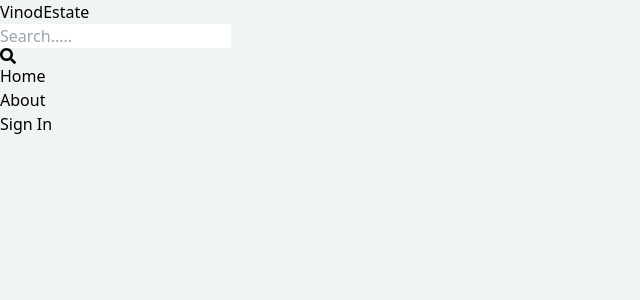
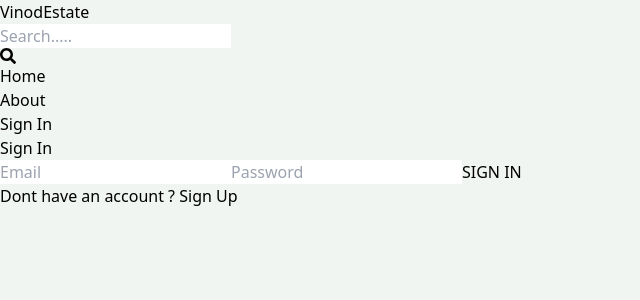
Before and after one commit to vinodselpol/Real-estate, a React (Vite) app in the folder client/: page /sign-in in a window 1280 px wide. Shown: the top 300 px of the page, without its empty margins (0-640 px from the left). Built offline with nearby package versions, Linux system fonts and the light colour scheme.

Commit message:
Complete the sign in API page function

```diff
--- a/client/src/App.jsx
+++ b/client/src/App.jsx
@@ -14,8 +14,8 @@
       <Route path="/" element={<Home />} />
       <Route path="/about" element={<About />} />
       <Route path="/profile" element={<Profile />} />
-      <Route path="/signin" element={<SignIn />} />
-      <Route path="/signup" element={<SignUp />} />
+      <Route path="/sign-in" element={<SignIn />} />
+      <Route path="/sign-up" element={<SignUp />} />
     </Routes>
   </Router>
   )
--- a/client/src/components/Header.jsx
+++ b/client/src/components/Header.jsx
@@ -23,7 +23,7 @@
             <Link to ='/about'>
             <li className='hidden sm:inline text-slate-700 hover:underline hover:text-slate-500'>About</li>
             </Link>
-            <Link to ='/signin'>
+            <Link to ='/sign-in'>
             <li className='text-slate-700 hover:underline hover:text-slate-500 '>Sign In</li>
             </Link>
         </ul>
--- a/client/src/pages/SignIn.jsx
+++ b/client/src/pages/SignIn.jsx
@@ -1,18 +1,68 @@
-import React from 'react'
-import { Link } from 'react-router-dom'
+import React, { useState } from 'react'
+import { Link, useNavigate } from 'react-router-dom'
 
 function SignIn() {
-  return (
+    const [formData, setFormData] = useState({})
+    const [loading, setLoading] = useState(false)
+    const [error, setError] = useState(null)
+    const navigate = useNavigate();
+
+
+    const handleChange = (e) => {
+        setFormData({
+            ...formData,
+            [e.target.id]: e.target.value
+        })
+    }
+
+    const handleSubmit = async(e) => {
+        e.preventDefault()
+        try {
+          setLoading(true)
+          const res = await fetch('/api/auth/signin', {
+            method:'POST',
+            headers:{
+              'Content-Type':'application/json'
+            },
+            body: JSON.stringify(formData),
+          })
+          const data = await res.json()
+          if(data.success === false){
+            setError(data.message)
+            setLoading(false)
+            return
+          }
+          setLoading(false)
+          setError(null)
+          //navigate to sign in page is not working
+
+          navigate('/')
+
+
+
+
+        } catch (error) {
+
+          setLoading(false)
+          setError(error.message)
+
+
+        }
+
+      }
+
+    return (
     <div className='max-w-md mx-auto'>
     <h1 className='font-semibold text-center my-7 text-3xl'> Sign In</h1>
-    <form className='flex flex-col flex-grow gap-4'>
-      <input type="text" placeholder="Username" className='border rounded-lg p-3' id='username' />
-      <input type="email" placeholder="Email" className='border rounded-lg p-3' id='email'/>
-      <input type="password" placeholder="Password" className='border rounded-lg p-3' id='password'/>
-      <button className='bg-slate-700 p-3 rounded-lg text-white hover:opacity-95 disabled:opacity-95'>SIGN IN</button>
+    <form onSubmit={handleSubmit} className='flex flex-col flex-grow gap-4'>
+      <input type="email" placeholder="Email" className='border rounded-lg p-3' id='email' onChange={handleChange}/>
+      <input type="password" placeholder="Password" className='border rounded-lg p-3' id='password' onChange={handleChange}/>
+      <button disabled={loading} className='bg-slate-700 p-3 rounded-lg text-white hover:opacity-95 disabled:opacity-95'>{ loading ? 'LOADING' : 'SIGN IN'}</button>
     </form>
-    <h2 className='text-center p-4 font-medium mt-3'>  Dont have an account ?  <Link to = '/signup' >
+    <h2 className='text-center p-4 font-medium mt-3'>  Dont have an account ?  <Link to = '/sign-up' >
       <span className='text-blue-700'> Sign Up</span></Link></h2>
+      {error && <h2 className='text-center p-4 font-medium mt-3 text-red-500'>{error}</h2>}
+
   </div>
   )
 }
--- a/client/src/pages/SignUp.jsx
+++ b/client/src/pages/SignUp.jsx
@@ -31,16 +31,17 @@
         body: JSON.stringify(formData),
       })
       const data = await res.json()
-      if(!data.success){
+      if(data.success === false){
         setError(data.message)
         setLoading(false)
         return
       }
+
       setLoading(false)
       setError(null)
       //navigate to sign in page is not working
 
-      navigate('/signin')
+      navigate('/sign-in')
 
 
     } catch (error) {
```
